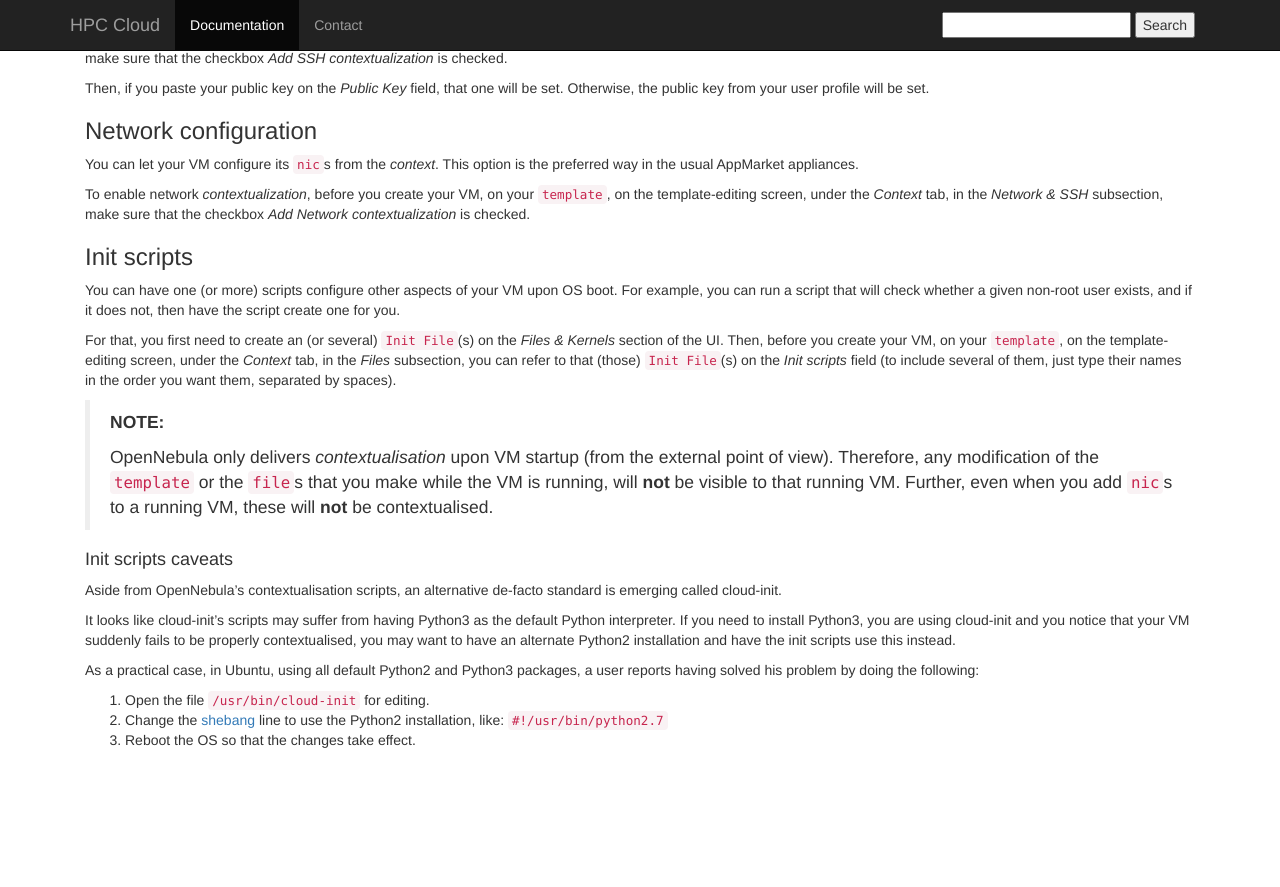
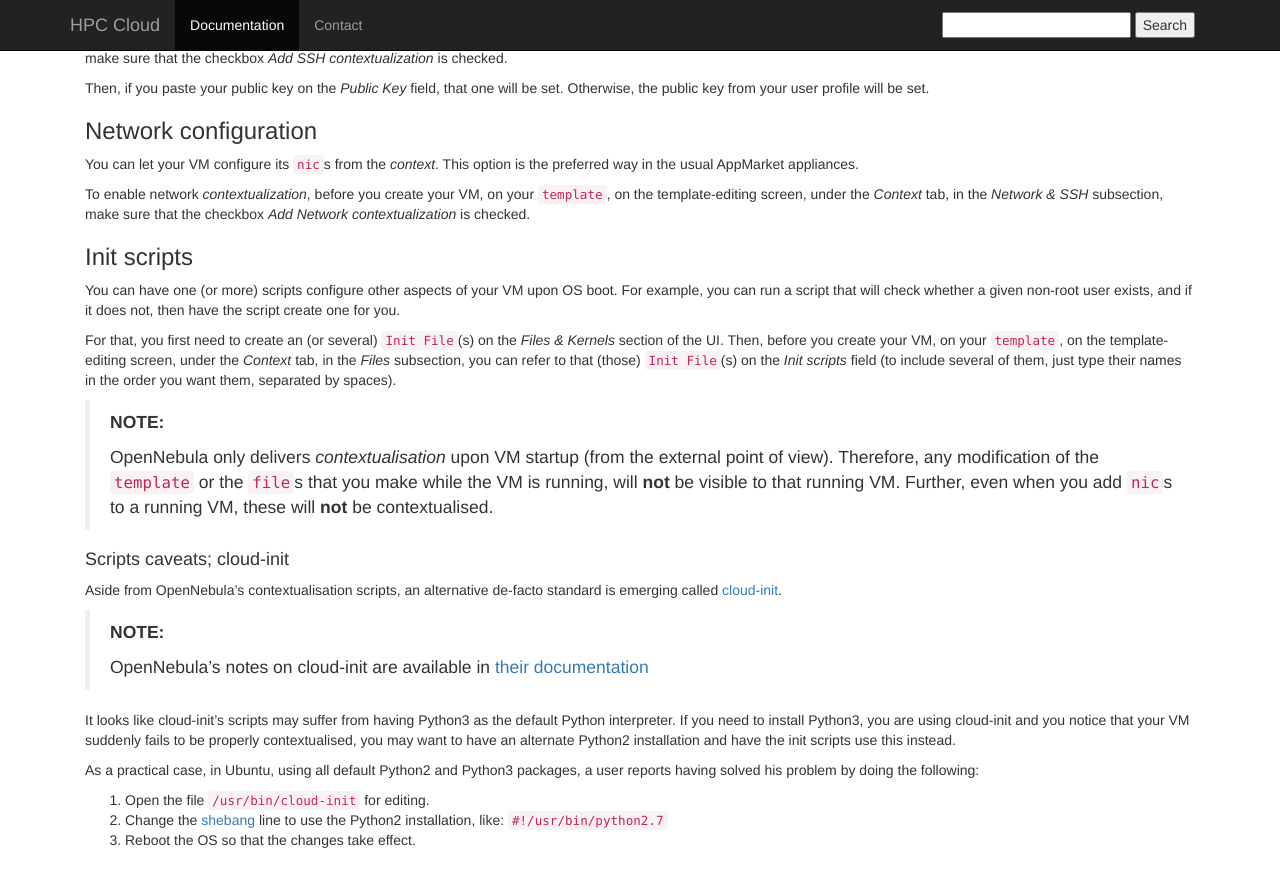
Before and after one commit to sara-nl/clouddocs, a Jekyll site: the page built from contextualization.markdown, in a window 1280 px wide and 900 px high, scrolled down 1529 px. Shown: the top 887 px of the window. Built offline with Jekyll 4.4.1, drawn with Linux system fonts in a browser that asks for light colours; nearby versions of some CDN libraries; before the commit the page ends 2329 px from its top, so only the background shows below that.

Commit message:
Cloud-init; added link to ONe's docs

```diff
--- a/contextualization.markdown
+++ b/contextualization.markdown
@@ -88,9 +88,13 @@ For that, you first need to create an (or several) `Init File`(s) on the _Files
 >
 >OpenNebula only delivers _contextualisation_ upon VM startup (from the external point of view). Therefore, any modification of the `template` or the `file`s that you make while the VM is running, will **not** be visible to that running VM. Further, even when you add `nic`s to a running VM, these will **not** be contextualised.
 
-#### Init scripts caveats
+#### Scripts caveats; cloud-init
 
-Aside from OpenNebula's contextualisation scripts, an alternative de-facto standard is emerging called cloud-init.
+Aside from OpenNebula's contextualisation scripts, an alternative de-facto standard is emerging called [cloud-init](https://cloudinit.readthedocs.org/en/latest/).
+
+> **NOTE:**
+>
+> OpenNebula's notes on cloud-init are available in [their documentation](  http://docs.opennebula.org/4.14/user/virtual_machine_setup/cloud-init.html)
 
 It looks like cloud-init's scripts may suffer from having Python3 as the default Python interpreter. If you need to install Python3, you are using cloud-init and you notice that your VM suddenly fails to be properly contextualised, you may want to have an alternate Python2 installation and have the init scripts use this instead.
 
```
